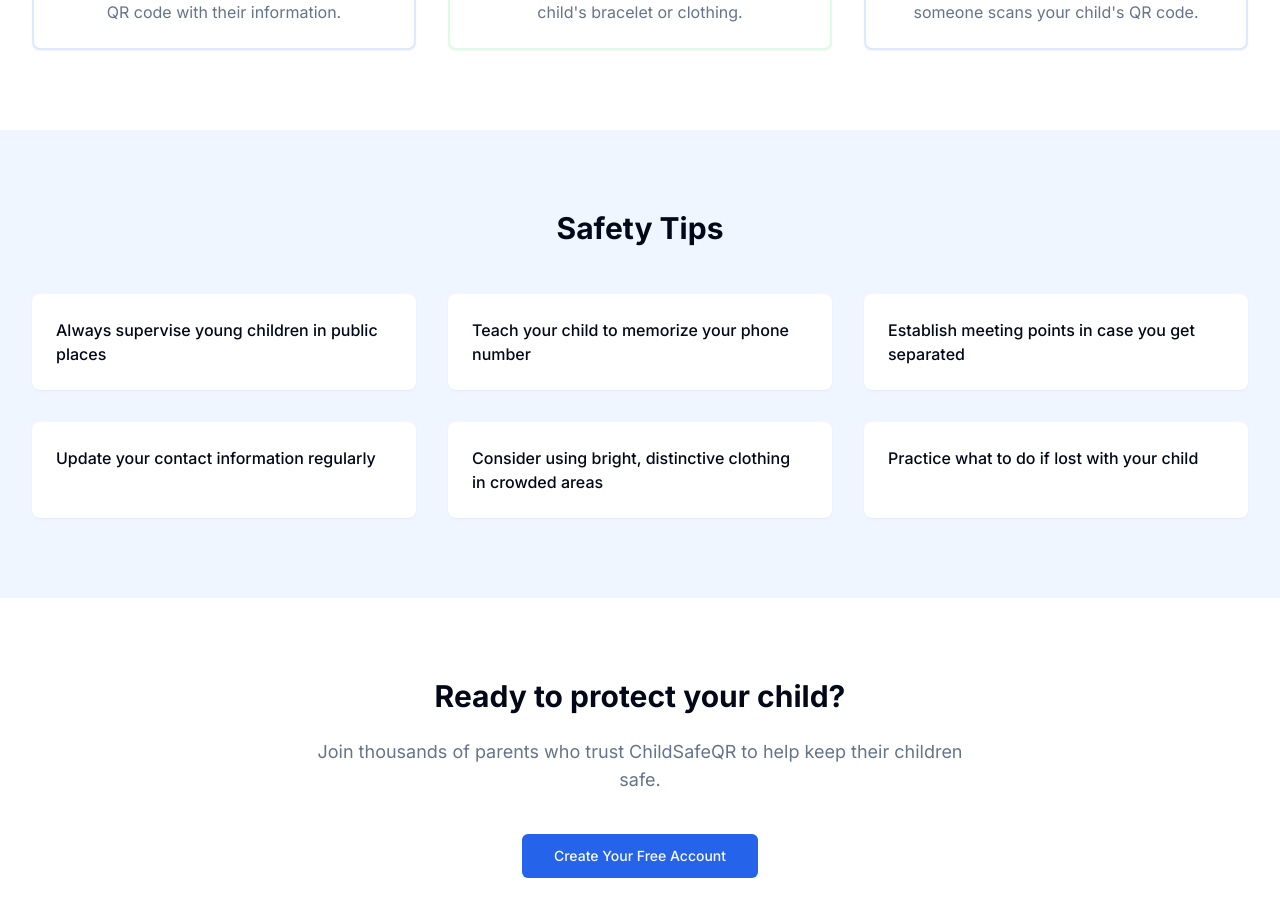
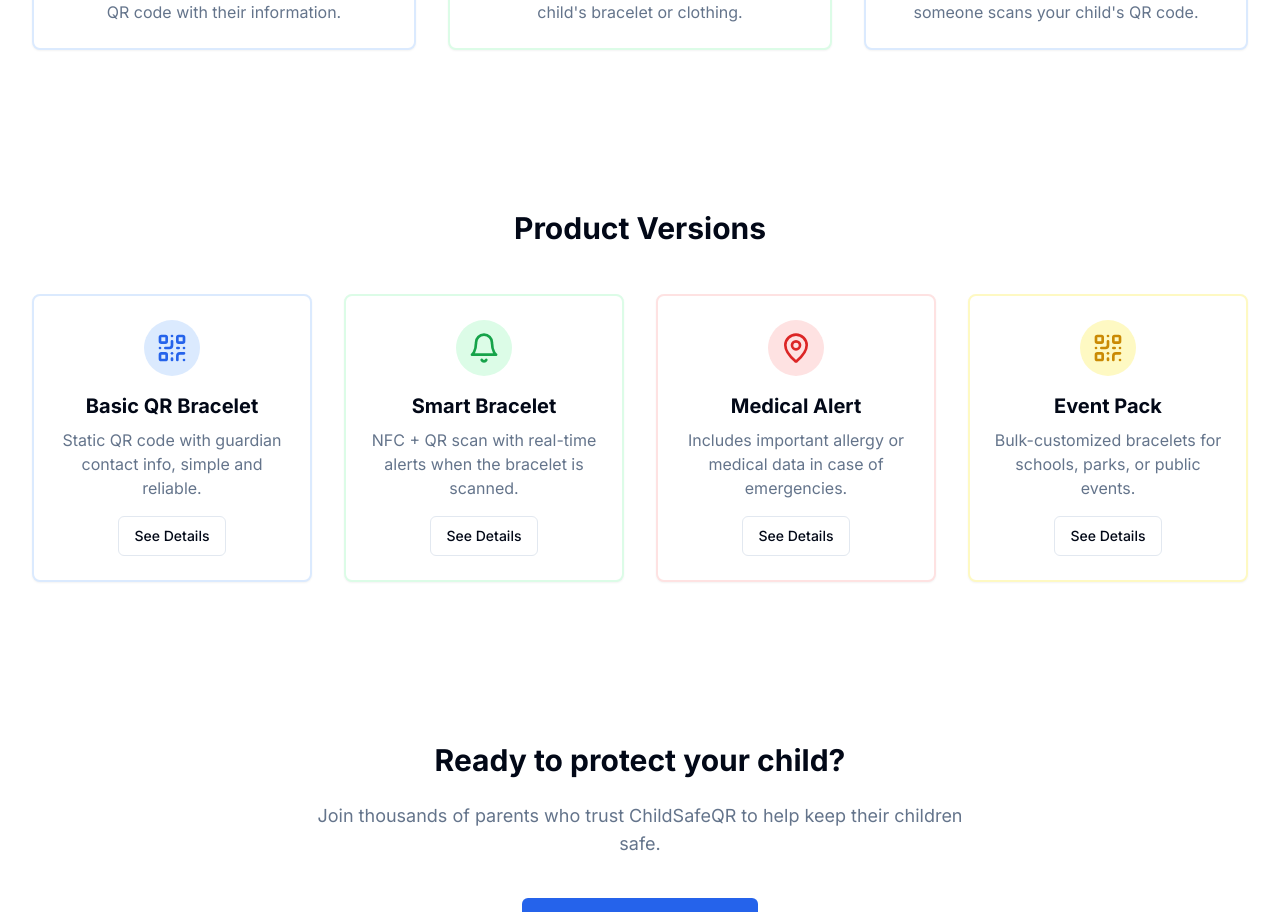
Before and after one commit to benlaguroun/ChildSafeQR, a Next.js app: page / in a window 1280 px wide. Shown: the part 927-1839 px from the top of the page. Built offline with nearby package versions, Linux system fonts and the light colour scheme.

Commit message:
add product section

```diff
--- a/app/page.tsx
+++ b/app/page.tsx
@@ -1,7 +1,7 @@
-import Link from "next/link"
-import { Button } from "@/components/ui/button"
-import { Card, CardContent } from "@/components/ui/card"
-import { ArrowRight, QrCode, MapPin, Bell } from "lucide-react"
+import Link from "next/link";
+import { Button } from "@/components/ui/button";
+import { Card, CardContent } from "@/components/ui/card";
+import { ArrowRight, QrCode, MapPin, Bell } from "lucide-react";
 
 export default function Home() {
   return (
@@ -16,7 +16,10 @@ export default function Home() {
             <Link href="/login" className="text-sm font-medium hover:underline">
               Login
             </Link>
-            <Link href="/signup" className="text-sm font-medium hover:underline">
+            <Link
+              href="/signup"
+              className="text-sm font-medium hover:underline"
+            >
               Sign Up
             </Link>
           </nav>
@@ -26,11 +29,12 @@ export default function Home() {
         <section className="bg-gradient-to-b from-blue-50 to-white py-20 md:py-32">
           <div className="container flex flex-col items-center text-center">
             <h1 className="text-4xl font-bold tracking-tight sm:text-5xl md:text-6xl">
-              Protect Your Child with a <span className="text-blue-600">QR Safety Bracelet</span>
+              Protect Your Child with a{" "}
+              <span className="text-blue-600">QR Safety Bracelet</span>
             </h1>
             <p className="mt-6 max-w-2xl text-lg text-muted-foreground">
-              A simple, effective way to keep your children safe. Generate a unique QR code that links to emergency
-              contact information.
+              A simple, effective way to keep your children safe. Generate a
+              unique QR code that links to emergency contact information.
             </p>
             <Button asChild size="lg" className="mt-10">
               <Link href="/signup">
@@ -43,16 +47,21 @@ export default function Home() {
 
         <section className="py-20">
           <div className="container">
-            <h2 className="text-3xl font-bold text-center mb-12">How It Works</h2>
+            <h2 className="text-3xl font-bold text-center mb-12">
+              How It Works
+            </h2>
             <div className="grid gap-8 md:grid-cols-3">
               <Card className="border-2 border-blue-100">
                 <CardContent className="pt-6 flex flex-col items-center text-center">
                   <div className="mb-4 rounded-full bg-blue-100 p-3">
                     <QrCode className="h-8 w-8 text-blue-600" />
                   </div>
-                  <h3 className="text-xl font-bold mb-2">1. Create a QR Code</h3>
+                  <h3 className="text-xl font-bold mb-2">
+                    1. Create a QR Code
+                  </h3>
                   <p className="text-muted-foreground">
-                    Register your child and generate a unique QR code with their information.
+                    Register your child and generate a unique QR code with their
+                    information.
                   </p>
                 </CardContent>
               </Card>
@@ -61,9 +70,12 @@ export default function Home() {
                   <div className="mb-4 rounded-full bg-green-100 p-3">
                     <MapPin className="h-8 w-8 text-green-600" />
                   </div>
-                  <h3 className="text-xl font-bold mb-2">2. Attach to Bracelet</h3>
+                  <h3 className="text-xl font-bold mb-2">
+                    2. Attach to Bracelet
+                  </h3>
                   <p className="text-muted-foreground">
-                    Print the QR code and attach it to your child's bracelet or clothing.
+                    Print the QR code and attach it to your child's bracelet or
+                    clothing.
                   </p>
                 </CardContent>
               </Card>
@@ -72,9 +84,12 @@ export default function Home() {
                   <div className="mb-4 rounded-full bg-blue-100 p-3">
                     <Bell className="h-8 w-8 text-blue-600" />
                   </div>
-                  <h3 className="text-xl font-bold mb-2">3. Get Instant Alerts</h3>
+                  <h3 className="text-xl font-bold mb-2">
+                    3. Get Instant Alerts
+                  </h3>
                   <p className="text-muted-foreground">
-                    Receive immediate notifications when someone scans your child's QR code.
+                    Receive immediate notifications when someone scans your
+                    child's QR code.
                   </p>
                 </CardContent>
               </Card>
@@ -82,31 +97,87 @@ export default function Home() {
           </div>
         </section>
 
-        <section className="py-20 bg-blue-50">
+        <section className="py-20 bg-white">
           <div className="container">
-            <h2 className="text-3xl font-bold text-center mb-12">Safety Tips</h2>
-            <div className="grid gap-8 md:grid-cols-2 lg:grid-cols-3">
-              {[
-                "Always supervise young children in public places",
-                "Teach your child to memorize your phone number",
-                "Establish meeting points in case you get separated",
-                "Update your contact information regularly",
-                "Consider using bright, distinctive clothing in crowded areas",
-                "Practice what to do if lost with your child",
-              ].map((tip, i) => (
-                <div key={i} className="bg-white p-6 rounded-lg shadow-sm">
-                  <p className="font-medium">{tip}</p>
-                </div>
-              ))}
+            <h2 className="text-3xl font-bold text-center mb-12">
+              Product Versions
+            </h2>
+            <div className="grid gap-8 md:grid-cols-2 lg:grid-cols-4">
+              <Card className="border-2 border-blue-100">
+                <CardContent className="pt-6 flex flex-col items-center text-center">
+                  <div className="mb-4 rounded-full bg-blue-100 p-3">
+                    <QrCode className="h-8 w-8 text-blue-600" />
+                  </div>
+                  <h3 className="text-xl font-bold mb-2">Basic QR Bracelet</h3>
+                  <p className="text-muted-foreground mb-4">
+                    Static QR code with guardian contact info, simple and
+                    reliable.
+                  </p>
+                  <Link href="/products/basic">
+                    <Button variant="outline">See Details</Button>
+                  </Link>
+                </CardContent>
+              </Card>
+
+              <Card className="border-2 border-green-100">
+                <CardContent className="pt-6 flex flex-col items-center text-center">
+                  <div className="mb-4 rounded-full bg-green-100 p-3">
+                    <Bell className="h-8 w-8 text-green-600" />
+                  </div>
+                  <h3 className="text-xl font-bold mb-2">Smart Bracelet</h3>
+                  <p className="text-muted-foreground mb-4">
+                    NFC + QR scan with real-time alerts when the bracelet is
+                    scanned.
+                  </p>
+                  <Link href="/products/smart">
+                    <Button variant="outline">See Details</Button>
+                  </Link>
+                </CardContent>
+              </Card>
+
+              <Card className="border-2 border-red-100">
+                <CardContent className="pt-6 flex flex-col items-center text-center">
+                  <div className="mb-4 rounded-full bg-red-100 p-3">
+                    <MapPin className="h-8 w-8 text-red-600" />
+                  </div>
+                  <h3 className="text-xl font-bold mb-2">Medical Alert</h3>
+                  <p className="text-muted-foreground mb-4">
+                    Includes important allergy or medical data in case of
+                    emergencies.
+                  </p>
+                  <Link href="/products/medical">
+                    <Button variant="outline">See Details</Button>
+                  </Link>
+                </CardContent>
+              </Card>
+
+              <Card className="border-2 border-yellow-100">
+                <CardContent className="pt-6 flex flex-col items-center text-center">
+                  <div className="mb-4 rounded-full bg-yellow-100 p-3">
+                    <QrCode className="h-8 w-8 text-yellow-600" />
+                  </div>
+                  <h3 className="text-xl font-bold mb-2">Event Pack</h3>
+                  <p className="text-muted-foreground mb-4">
+                    Bulk-customized bracelets for schools, parks, or public
+                    events.
+                  </p>
+                  <Link href="/products/event-pack">
+                    <Button variant="outline">See Details</Button>
+                  </Link>
+                </CardContent>
+              </Card>
             </div>
           </div>
         </section>
 
         <section className="py-20">
           <div className="container text-center">
-            <h2 className="text-3xl font-bold mb-6">Ready to protect your child?</h2>
+            <h2 className="text-3xl font-bold mb-6">
+              Ready to protect your child?
+            </h2>
             <p className="text-lg text-muted-foreground mb-10 max-w-2xl mx-auto">
-              Join thousands of parents who trust ChildSafeQR to help keep their children safe.
+              Join thousands of parents who trust ChildSafeQR to help keep their
+              children safe.
             </p>
             <Button asChild size="lg">
               <Link href="/signup">Create Your Free Account</Link>
@@ -124,18 +195,27 @@ export default function Home() {
             &copy; {new Date().getFullYear()} ChildSafeQR. All rights reserved.
           </p>
           <nav className="flex gap-4">
-            <Link href="#" className="text-sm text-muted-foreground hover:underline">
+            <Link
+              href="#"
+              className="text-sm text-muted-foreground hover:underline"
+            >
               Privacy
             </Link>
-            <Link href="#" className="text-sm text-muted-foreground hover:underline">
+            <Link
+              href="#"
+              className="text-sm text-muted-foreground hover:underline"
+            >
               Terms
             </Link>
-            <Link href="#" className="text-sm text-muted-foreground hover:underline">
+            <Link
+              href="#"
+              className="text-sm text-muted-foreground hover:underline"
+            >
               Contact
             </Link>
           </nav>
         </div>
       </footer>
     </div>
-  )
+  );
 }
```
